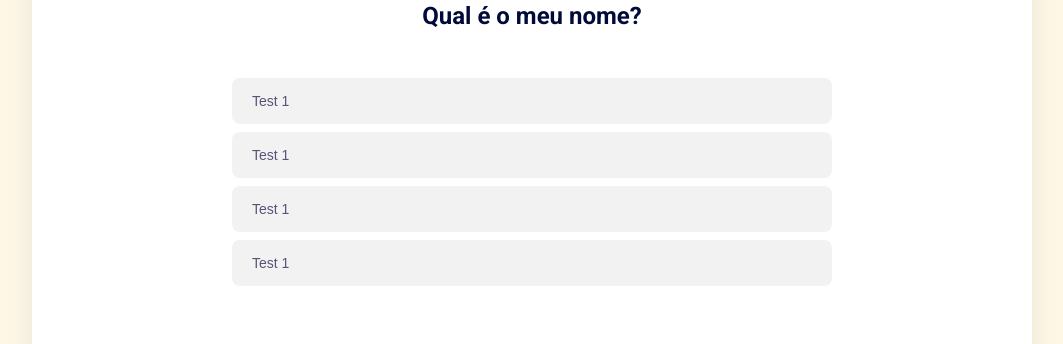
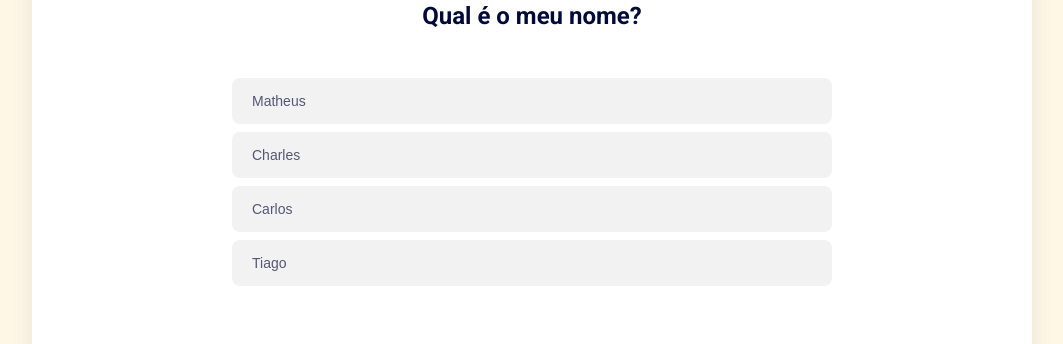
Before and after one commit to charlesalmeiida/quiz-app, a React (Vite) app: page / in a window 1280 px wide. Shown: the part 273-617 px from the top of the page, without its empty margins (108-1171 px from the left). Built offline with nearby package versions, Linux system fonts and the light colour scheme.

Commit message:
feat: create state of answers

```diff
--- a/src/components/QuestionAnswer/index.jsx
+++ b/src/components/QuestionAnswer/index.jsx
@@ -1,5 +1,14 @@
 import S from "./styles.module.css"
 
-export function QuestionAnswer() {
-  return <button className={S.container}>Test 1</button>
+export function QuestionAnswer(props) {
+  return (
+    <button
+      onClick={(event) =>
+        props.handleAnswerQuestion(event, props.question, props.answer)
+      }
+      className={S.container}
+    >
+      {props.answer}
+    </button>
+  )
 }
--- a/src/components/quiz/index.jsx
+++ b/src/components/quiz/index.jsx
@@ -1,28 +1,78 @@
+import { useState } from "react"
 import { QuestionAnswer } from "../QuestionAnswer"
 import S from "./styles.module.css"
 
+const QUESTIONS = [
+  {
+    id: 1,
+    question: "Qual é o meu nome?",
+    answers: ["Matheus", "Charles", "Carlos", "Tiago"],
+    correctAnswer: "Charles",
+  },
+  {
+    id: 2,
+    question: "Qual é a minha idade?",
+    answers: ["12", "30", "27", "19"],
+    correctAnswer: "27",
+  },
+  {
+    id: 3,
+    question: "Qual é a minha profissão?",
+    answers: ["Desenvolvedor", "Padeiro", "Designer", "Arquiteto"],
+    correctAnswer: "Desenvolvedor",
+  },
+  {
+    id: 4,
+    question: "Quem é Tony Stark?",
+    answers: [
+      "Homem-aranha",
+      "Homem de Ferro",
+      "Capitão América",
+      "Soldado Invernal",
+    ],
+    correctAnswer: "Homem de Ferro",
+  },
+]
+
 export function Quiz() {
+  const currentQuestion = QUESTIONS[0]
+  const [count, setCount] = useState(0)
+  const [isCurrentQuestionAswered, setCurrentQuestionAnswered] = useState(false)
+
+  function handleAnswerQuestion(event, question, answer) {
+    if (isCurrentQuestionAswered) {
+      return
+    }
+
+    const isCorrectAnswer = question.correctAnswer === answer
+    const resultClassName = isCorrectAnswer ? S.correct : S.incorrect
+    event.currentTarget.classList.toggle(resultClassName)
+
+    if (isCorrectAnswer) {
+      setCount(count + 1)
+    }
+
+    setCurrentQuestionAnswered(true)
+  }
+
   return (
     <div className={S.container}>
       <div className={S.card}>
         <div className={S.quiz}>
           <header className={S.quizHeader}>
             <span className={S.questionCount}>PERGUNTA 1/3</span>
-            <p className={S.question}>Qual é o meu nome?</p>
+            <p className={S.question}>{currentQuestion.question}</p>
           </header>
           <ul className={S.answers}>
-            <li>
-              <QuestionAnswer />
-            </li>
-            <li>
-              <QuestionAnswer />
-            </li>
-            <li>
-              <QuestionAnswer />
-            </li>
-            <li>
-              <QuestionAnswer />
-            </li>
+            {currentQuestion.answers.map((answer) => (
+              <li key={answer.id}>
+                <QuestionAnswer
+                  answer={answer}
+                  question={currentQuestion}
+                  handleAnswerQuestion={handleAnswerQuestion}
+                />
+              </li>
+            ))}
           </ul>
         </div>
       </div>
--- a/src/components/quiz/styles.module.css
+++ b/src/components/quiz/styles.module.css
@@ -50,3 +50,13 @@
   max-width: 600px;
   width: 100%;
 }
+
+.correct {
+  border: 2px solid #4caf50;
+  background-color: #e8f5e9;
+}
+
+.incorrect {
+  border: 2px solid #ff1744;
+  background-color: #ffebee;
+}
```
